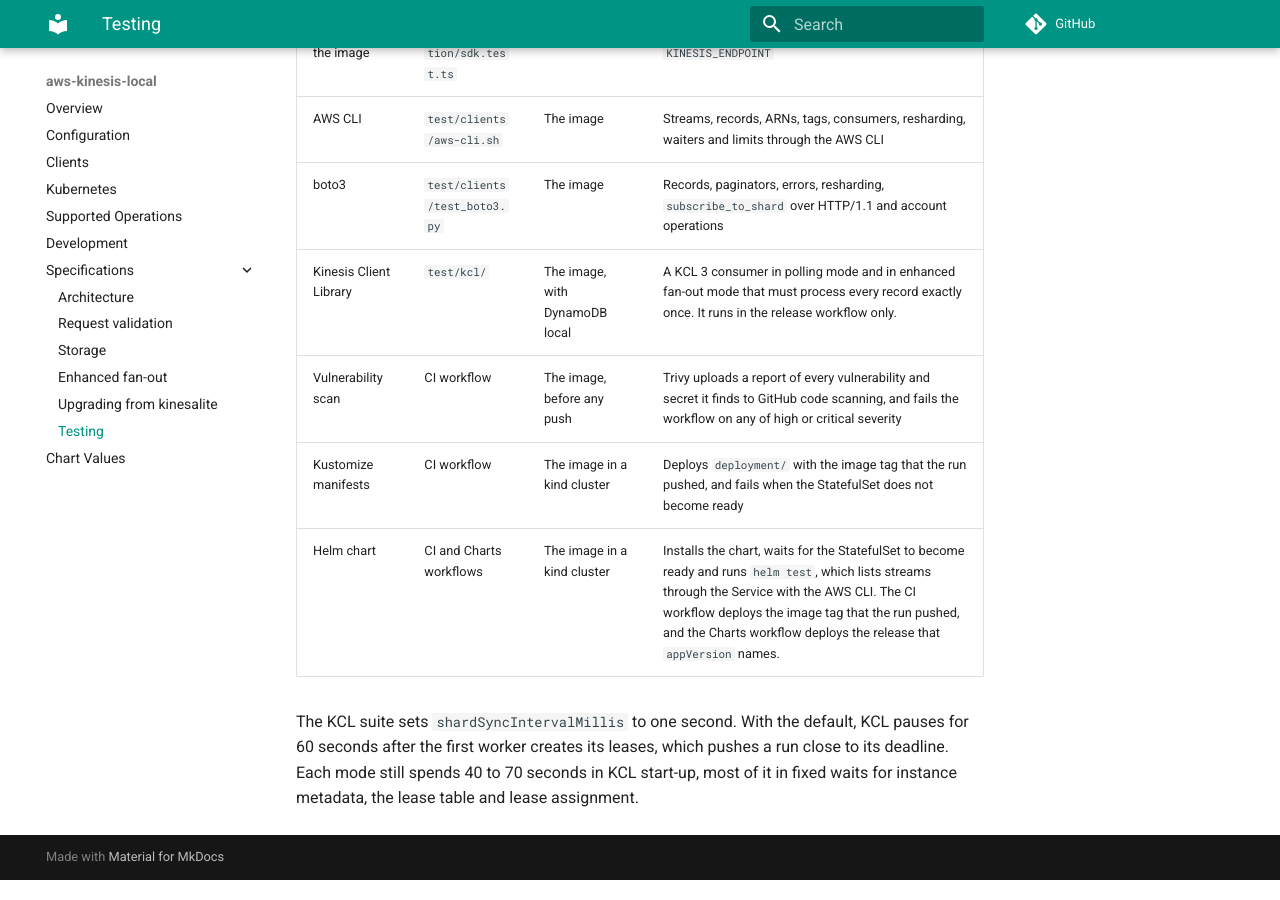
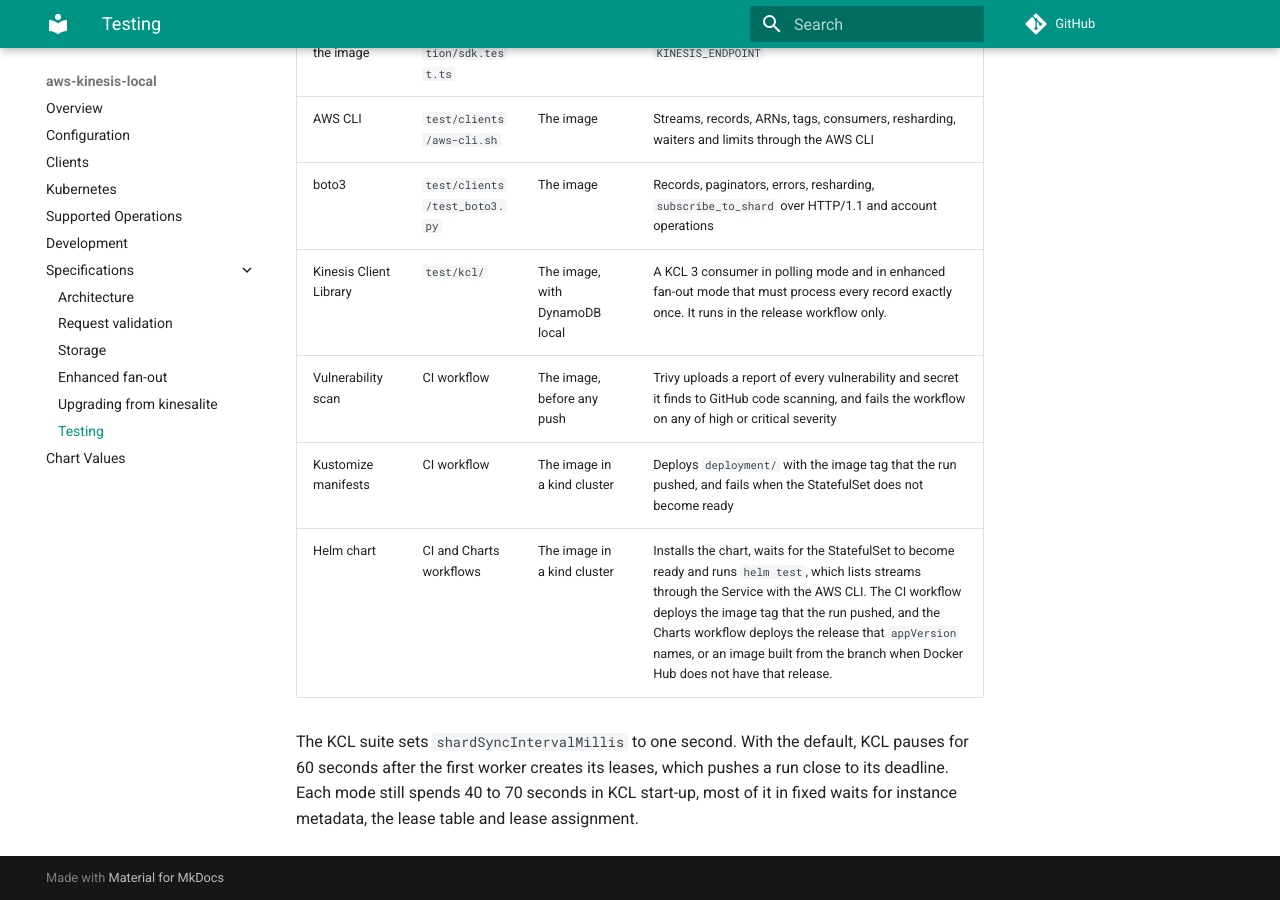
Before and after one commit to saidsef/aws-kinesis-local, an MkDocs documentation site: the page built from docs/specs/testing.md, in a window 1280 px wide and 900 px high, scrolled down 731 px. Built offline with MkDocs 1.6.1 and Material for MkDocs 9.7.7, drawn with Linux system fonts in a browser that asks for light colours; comment, search, counter and statistics services are not loaded.

Commit message:
ci(workflows): build unreleased chart images and add the preview label
The k8s-test job in the Charts workflow pulls the image that appVersion
names, and a version bump names a release that Docker Hub does not have
until the pull request merges, so the job fails on every version bump.
The workflow now tests those changes with an image built from the
branch, and labels a pull request after approving it, as CI does.

- The job builds the image and loads it into kind when Docker Hub does
  not have the tag.
- A chart change that names a published release still deploys that
  release.
- The auto-preview job adds the preview label after auto-approve passes.
- docs/specs/testing.md and docs/development.md describe both changes.
- actionlint and a shell syntax check of the new step pass.

```diff
--- a/docs/specs/testing.md
+++ b/docs/specs/testing.md
@@ -13,6 +13,6 @@ The CI workflow runs the suites below on each pull request that changes a file u
 | Kinesis Client Library | `test/kcl/` | The image, with DynamoDB local | A KCL 3 consumer in polling mode and in enhanced fan-out mode that must process every record exactly once. It runs in the release workflow only. |
 | Vulnerability scan | CI workflow | The image, before any push | Trivy uploads a report of every vulnerability and secret it finds to GitHub code scanning, and fails the workflow on any of high or critical severity |
 | Kustomize manifests | CI workflow | The image in a kind cluster | Deploys `deployment/` with the image tag that the run pushed, and fails when the StatefulSet does not become ready |
-| Helm chart | CI and Charts workflows | The image in a kind cluster | Installs the chart, waits for the StatefulSet to become ready and runs `helm test`, which lists streams through the Service with the AWS CLI. The CI workflow deploys the image tag that the run pushed, and the Charts workflow deploys the release that `appVersion` names. |
+| Helm chart | CI and Charts workflows | The image in a kind cluster | Installs the chart, waits for the StatefulSet to become ready and runs `helm test`, which lists streams through the Service with the AWS CLI. The CI workflow deploys the image tag that the run pushed, and the Charts workflow deploys the release that `appVersion` names, or an image built from the branch when Docker Hub does not have that release. |
 
 The KCL suite sets `shardSyncIntervalMillis` to one second. With the default, KCL pauses for 60 seconds after the first worker creates its leases, which pushes a run close to its deadline. Each mode still spends 40 to 70 seconds in KCL start-up, most of it in fixed waits for instance metadata, the lease table and lease assignment.
```
Also changed, not shown: docs/development.md (+1 -1 lines), 1 other file.
